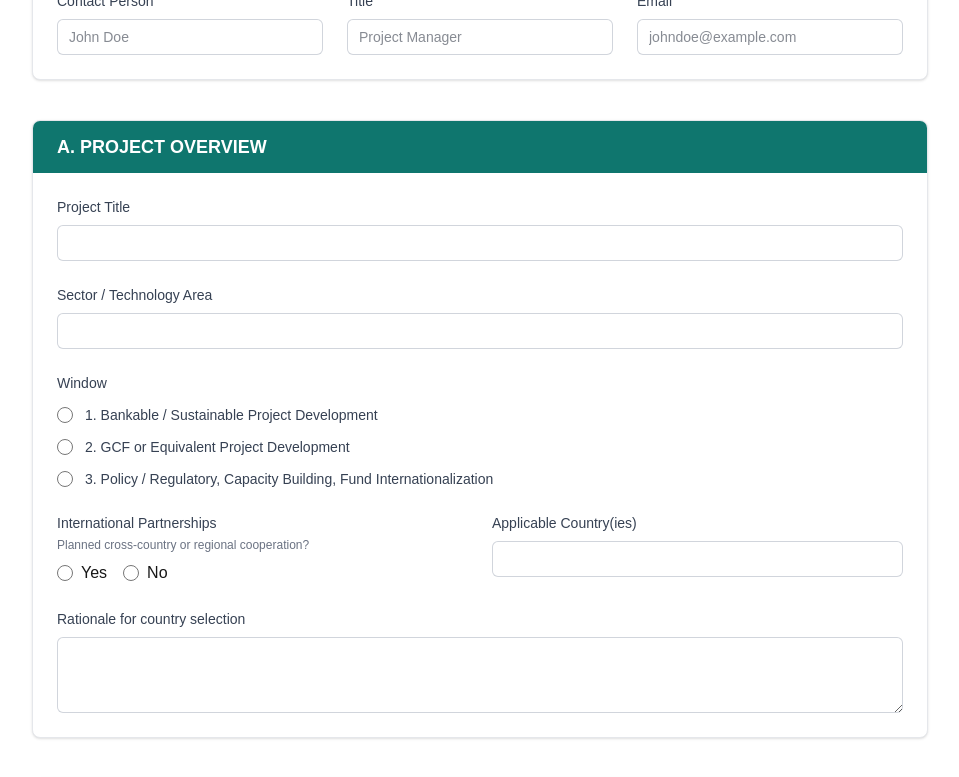
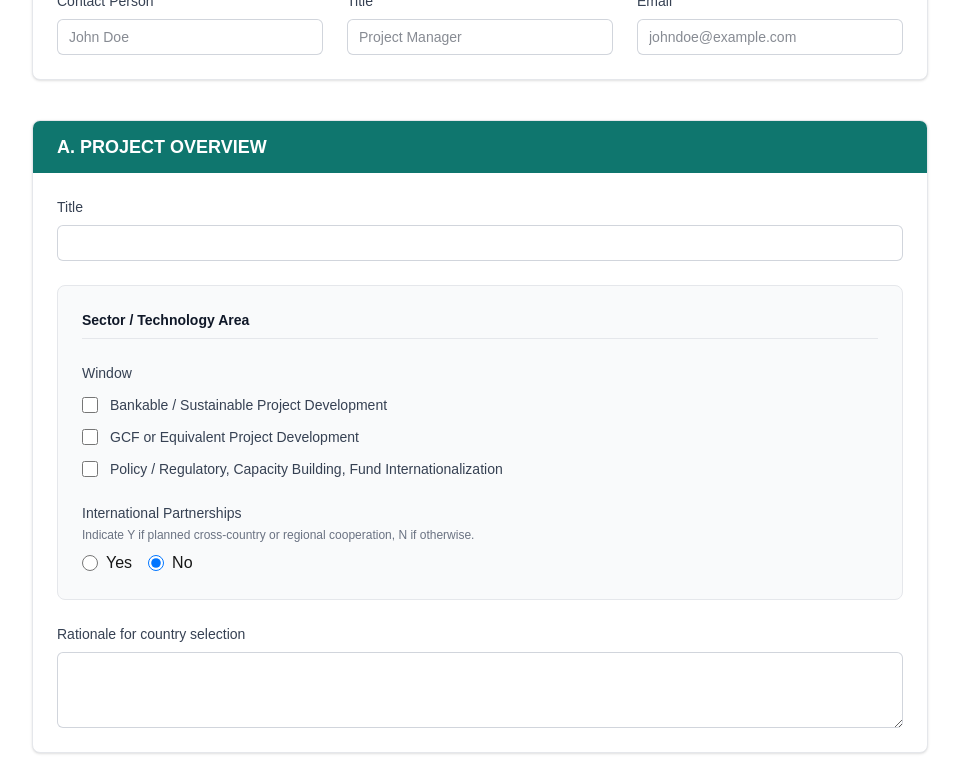
Before and after one commit to LzLLC2022/CPMS, a Next.js app: page /proposal/registration in a window 1280 px wide. Shown: the part 588-1365 px from the top of the page, without its empty margins (160-1119 px from the left). Built offline with nearby package versions, Linux system fonts and the light colour scheme.

Commit message:
Refactor Project Overview section with country multiselect and groupings

```diff
--- a/src/app/proposal/registration/page.tsx
+++ b/src/app/proposal/registration/page.tsx
@@ -3,6 +3,22 @@
 import React, { useState } from "react";
 
 export default function ProposalRegistrationPage() {
+  const ALL_COUNTRIES = ["South Korea", "United States", "Japan", "Vietnam", "Indonesia", "Philippines", "Fiji", "Mongolia", "Senegal", "Uganda", "Rwanda"];
+  const [intlPartnership, setIntlPartnership] = useState("N");
+  const [selectedCountries, setSelectedCountries] = useState<string[]>([]);
+  const [countrySearch, setCountrySearch] = useState("");
+  const [showCountryDropdown, setShowCountryDropdown] = useState(false);
+
+  const toggleCountry = (country: string) => {
+    if (selectedCountries.includes(country)) {
+      setSelectedCountries(selectedCountries.filter((c) => c !== country));
+    } else {
+      setSelectedCountries([...selectedCountries, country]);
+    }
+  };
+
+  const filteredCountries = ALL_COUNTRIES.filter((c) => c.toLowerCase().includes(countrySearch.toLowerCase()));
+
   const handleSubmit = (e: React.FormEvent) => {
     e.preventDefault();
     alert("Proposal submitted successfully!");
@@ -59,49 +75,91 @@ export default function ProposalRegistrationPage() {
           </div>
           <div className="p-6 space-y-6">
             <div>
-              <label className="block text-sm font-medium text-gray-700">Project Title</label>
+              <label className="block text-sm font-medium text-gray-700">Title</label>
               <input type="text" className="mt-2 block w-full rounded-md border-0 py-2 px-3 text-gray-900 ring-1 ring-inset ring-gray-300 focus:ring-2 focus:ring-inset focus:ring-primary-600 sm:text-sm outline-none" required />
             </div>
-            <div>
-              <label className="block text-sm font-medium text-gray-700">Sector / Technology Area</label>
-              <input type="text" className="mt-2 block w-full rounded-md border-0 py-2 px-3 text-gray-900 ring-1 ring-inset ring-gray-300 focus:ring-2 focus:ring-inset focus:ring-primary-600 sm:text-sm outline-none" required />
-            </div>
+
+            <div className="bg-gray-50 p-6 rounded-lg border border-gray-200 space-y-6">
+              <h4 className="text-sm font-bold text-gray-900 border-b border-gray-200 pb-2">Sector / Technology Area</h4>
 
               <div>
                 <label className="block text-sm font-medium text-gray-700 mb-3">Window</label>
                 <div className="space-y-3">
                   <label className="flex items-center gap-3">
-                  <input type="radio" name="window" value="1" className="h-4 w-4 text-primary-600 border-gray-300 focus:ring-primary-600" required />
-                  <span className="text-sm text-gray-700">1. Bankable / Sustainable Project Development</span>
+                    <input type="checkbox" name="window" value="bankable" className="h-4 w-4 text-primary-600 border-gray-300 rounded focus:ring-primary-600" />
+                    <span className="text-sm text-gray-700">Bankable / Sustainable Project Development</span>
                   </label>
                   <label className="flex items-center gap-3">
-                  <input type="radio" name="window" value="2" className="h-4 w-4 text-primary-600 border-gray-300 focus:ring-primary-600" />
-                  <span className="text-sm text-gray-700">2. GCF or Equivalent Project Development</span>
+                    <input type="checkbox" name="window" value="gcf" className="h-4 w-4 text-primary-600 border-gray-300 rounded focus:ring-primary-600" />
+                    <span className="text-sm text-gray-700">GCF or Equivalent Project Development</span>
                   </label>
                   <label className="flex items-center gap-3">
-                  <input type="radio" name="window" value="3" className="h-4 w-4 text-primary-600 border-gray-300 focus:ring-primary-600" />
-                  <span className="text-sm text-gray-700">3. Policy / Regulatory, Capacity Building, Fund Internationalization</span>
+                    <input type="checkbox" name="window" value="policy" className="h-4 w-4 text-primary-600 border-gray-300 rounded focus:ring-primary-600" />
+                    <span className="text-sm text-gray-700">Policy / Regulatory, Capacity Building, Fund Internationalization</span>
                   </label>
                 </div>
               </div>
 
-            <div className="grid grid-cols-1 md:grid-cols-2 gap-6">
               <div>
                 <label className="block text-sm font-medium text-gray-700">International Partnerships</label>
-                <p className="text-xs text-gray-500 mt-1 mb-2">Planned cross-country or regional cooperation?</p>
+                <p className="text-xs text-gray-500 mt-1 mb-2">Indicate Y if planned cross-country or regional cooperation, N if otherwise.</p>
                 <div className="flex gap-4">
                   <label className="flex items-center gap-2">
-                    <input type="radio" name="intl-partnership" value="Y" className="h-4 w-4 text-primary-600" required /> Yes
+                    <input type="radio" name="intl-partnership" value="Y" checked={intlPartnership === "Y"} onChange={(e) => setIntlPartnership(e.target.value)} className="h-4 w-4 text-primary-600" required /> Yes
                   </label>
                   <label className="flex items-center gap-2">
-                    <input type="radio" name="intl-partnership" value="N" className="h-4 w-4 text-primary-600" /> No
+                    <input type="radio" name="intl-partnership" value="N" checked={intlPartnership === "N"} onChange={(e) => setIntlPartnership(e.target.value)} className="h-4 w-4 text-primary-600" /> No
                   </label>
                 </div>
               </div>
+
+              {intlPartnership === "Y" && (
                 <div>
                   <label className="block text-sm font-medium text-gray-700">Applicable Country(ies)</label>
-                <input type="text" className="mt-2 block w-full rounded-md border-0 py-2 px-3 text-gray-900 ring-1 ring-inset ring-gray-300 focus:ring-2 focus:ring-inset focus:ring-primary-600 sm:text-sm outline-none" required />
+                  <div className="relative mt-2">
+                    <div
+                      className="min-h-[38px] w-full rounded-md border-0 py-1.5 px-3 text-gray-900 ring-1 ring-inset ring-gray-300 bg-white cursor-text sm:text-sm flex flex-wrap gap-2 items-center"
+                      onClick={() => setShowCountryDropdown(true)}
+                    >
+                      {selectedCountries.map((c) => (
+                        <span key={c} className="bg-primary-100 text-primary-700 px-2 py-0.5 rounded-md text-xs flex items-center gap-1">
+                          {c}
+                          <button type="button" onClick={(e) => { e.stopPropagation(); toggleCountry(c); }} className="hover:text-primary-900">&times;</button>
+                        </span>
+                      ))}
+                      <input
+                        type="text"
+                        className="flex-1 outline-none bg-transparent min-w-[100px] text-sm"
+                        placeholder={selectedCountries.length === 0 ? "Select countries..." : ""}
+                        value={countrySearch}
+                        onChange={(e) => setCountrySearch(e.target.value)}
+                        onFocus={() => setShowCountryDropdown(true)}
+                        onBlur={() => setTimeout(() => setShowCountryDropdown(false), 200)}
+                      />
                     </div>
+                    {showCountryDropdown && (
+                      <div className="absolute z-10 mt-1 w-full bg-white shadow-lg max-h-60 rounded-md py-1 text-base ring-1 ring-black ring-opacity-5 overflow-auto sm:text-sm">
+                        {filteredCountries.length > 0 ? filteredCountries.map((c) => (
+                          <div
+                            key={c}
+                            className="cursor-pointer select-none relative py-2 pl-3 pr-9 hover:bg-primary-50 text-gray-900"
+                            onClick={() => { toggleCountry(c); setCountrySearch(""); }}
+                          >
+                            <span className="block truncate">{c}</span>
+                            {selectedCountries.includes(c) && (
+                              <span className="absolute inset-y-0 right-0 flex items-center pr-4 text-primary-600">
+                                ✓
+                              </span>
+                            )}
+                          </div>
+                        )) : (
+                          <div className="py-2 px-3 text-gray-500">No matches found.</div>
+                        )}
+                      </div>
+                    )}
+                  </div>
+                </div>
+              )}
             </div>
 
             <div>
```
Lines whose indentation alone changed are shown as unchanged.
